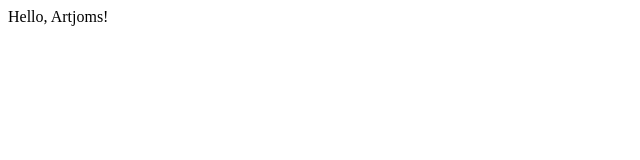
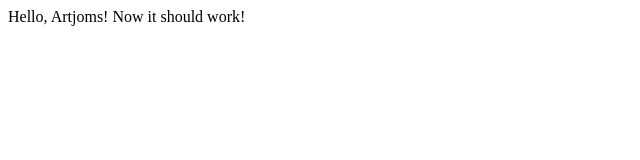
Before and after one commit to artjoman/az-webapp01, a plain HTML site: page index.html in a window 1280 px wide. Shown: the whole page, without its empty margins (0-640 px from the left). Drawn offline with Linux system fonts and the light colour scheme.

Commit message:
Update index.html

```diff
--- a/index.html
+++ b/index.html
@@ -4,7 +4,7 @@
   </head>
   <body>
     <div>
-      Hello, Artjoms!
+      Hello, Artjoms! Now it should work!
     </div>
   </body>
 </html>
```
